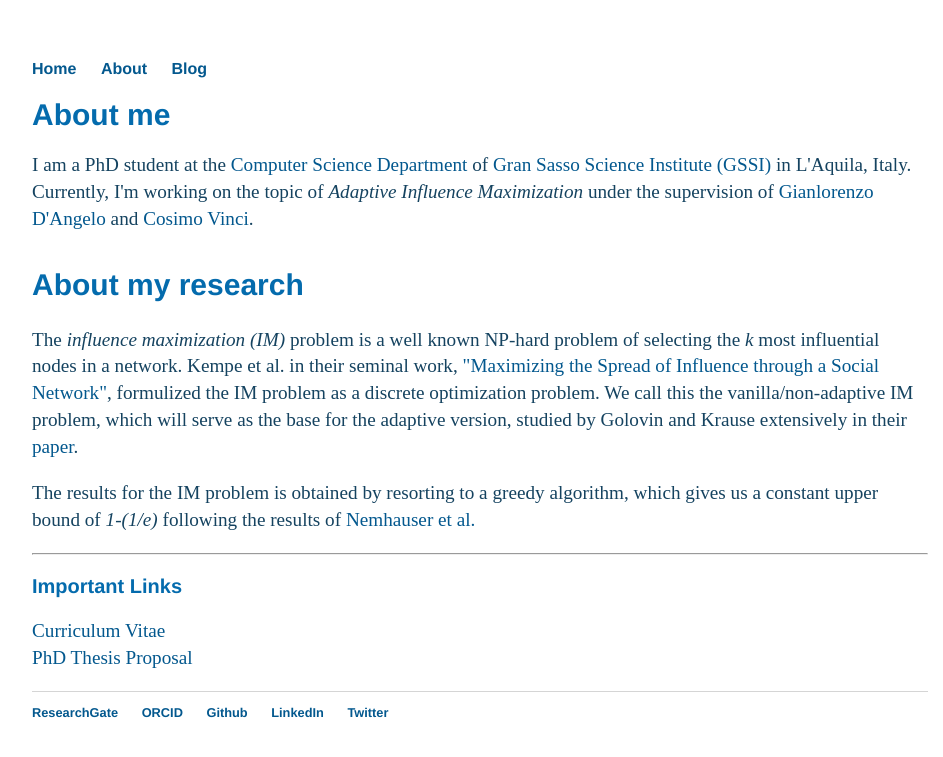
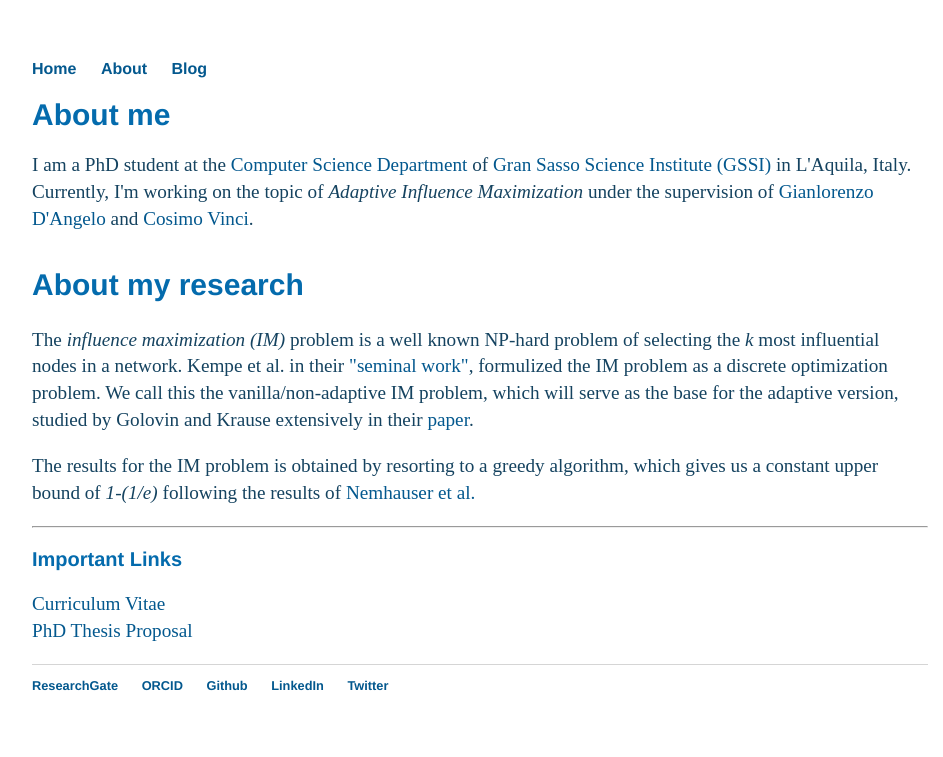
Before and after one commit to debashmitap/debashmitap.github.io, a Jekyll site: the page built from about/index.html, in a window 1280 px wide. Shown: the top 757 px of the page, without its empty margins (160-1103 px from the left). Built offline with Jekyll 4.4.1, drawn with Linux system fonts in a browser that asks for light colours.

Commit message:
Update index.html

```diff
--- a/about/index.html
+++ b/about/index.html
@@ -5,7 +5,7 @@
      <h1 style="font-size:30px;">About me</h1>
      <p>I am a PhD student at the <a href="https://sites.google.com/gssi.it/csgssi/home?authuser=0">Computer Science Department</a> of <a href="https://www.gssi.it">Gran Sasso Science Institute (GSSI)</a> in L'Aquila, Italy. Currently, I'm working on the topic of <em>Adaptive Influence Maximization</em> under the supervision of <a href="https://cs.gssi.it/gianlorenzo.dangelo/index.html">Gianlorenzo D'Angelo</a> and <a href="https://sites.google.com/view/cosimo-vinci">Cosimo Vinci</a>.</p>
      <h2 style="font-size:30px;">About my research</h2>
-     <p> The <em>influence maximization (IM)</em> problem is a well known NP-hard problem of selecting the <em>k </em>most influential nodes in a network. Kempe et al. in their seminal work, <a href="https://www.cs.cornell.edu/home/kleinber/kdd03-inf.pdf">"Maximizing the Spread of Influence through a Social Network"</a>, formulized the IM problem as a discrete optimization problem. We call this the vanilla/non-adaptive IM problem, which will serve as the base for the adaptive version, studied by Golovin and Krause extensively in their <a href="https://www.aaai.org/Papers/JAIR/Vol42/JAIR4212.pdf">paper</a>.</p>
+     <p> The <em>influence maximization (IM)</em> problem is a well known NP-hard problem of selecting the <em>k </em>most influential nodes in a network. Kempe et al. in their <a href="https://www.cs.cornell.edu/home/kleinber/kdd03-inf.pdf">"seminal work"</a>, formulized the IM problem as a discrete optimization problem. We call this the vanilla/non-adaptive IM problem, which will serve as the base for the adaptive version, studied by Golovin and Krause extensively in their <a href="https://www.aaai.org/Papers/JAIR/Vol42/JAIR4212.pdf">paper</a>.</p>
      <p> The results for the IM problem is obtained by resorting to a greedy algorithm, which gives us a constant upper bound of <em>1-(1/e)</em> following the results of <a href="https://www.cs.toronto.edu/~eidan/papers/submod-max.pdf">Nemhauser et al.</a>
      <hr>
      <h3 style="font-size:20px;">Important Links</h3>
```
